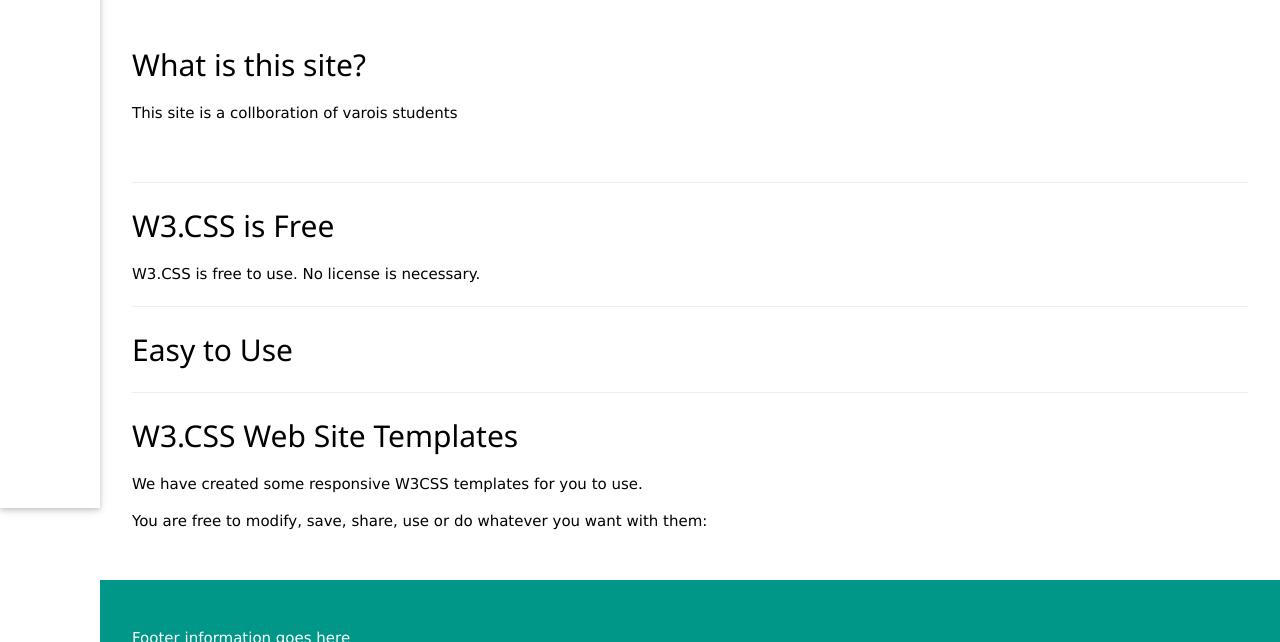
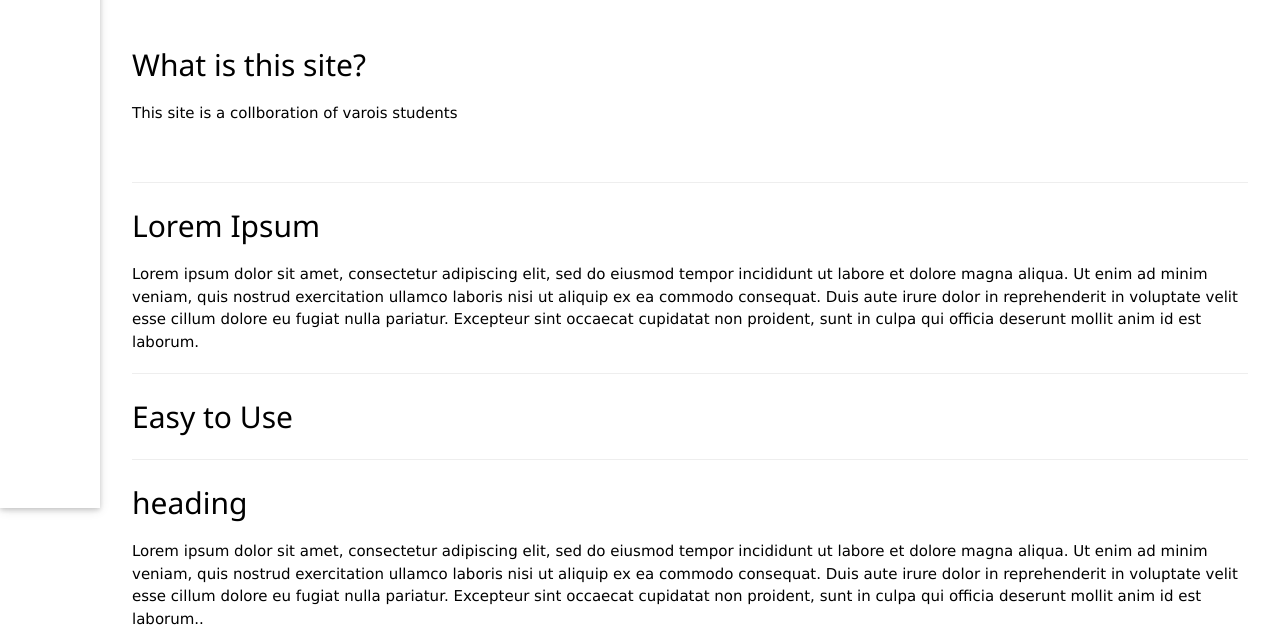
Before and after one commit to Luis-Macias/American-Studies-102-site, a plain HTML site: page index.html in a window 1280 px wide. Shown: the part 292-934 px from the top of the page. Drawn offline with Linux system fonts and the light colour scheme.

Commit message:
add more example paragraph

```diff
--- a/index.html
+++ b/index.html
@@ -48,15 +48,15 @@
             <br>
 
             <hr>
-            <h2>W3.CSS is Free</h2>
-            <p>W3.CSS is free to use. No license is necessary.</p>
+            <h2>Lorem Ipsum</h2>
+            <p>Lorem ipsum dolor sit amet, consectetur adipiscing elit, sed do eiusmod tempor incididunt ut labore et dolore magna aliqua. Ut enim ad minim veniam, quis nostrud exercitation ullamco laboris nisi ut aliquip ex ea commodo consequat. Duis aute irure dolor in reprehenderit in voluptate velit esse cillum dolore eu fugiat nulla pariatur. Excepteur sint occaecat cupidatat non proident, sunt in culpa qui officia deserunt mollit anim id est laborum.</p>
             <hr>
             <h2>Easy to Use</h2>
 
             <hr>
-            <h2>W3.CSS Web Site Templates</h2>
-            <p>We have created some responsive W3CSS templates for you to use.</p>
-            <p>You are free to modify, save, share, use or do whatever you want with them:</p>
+            <h2> heading </h2>
+            <p>Lorem ipsum dolor sit amet, consectetur adipiscing elit, sed do eiusmod tempor incididunt ut labore et dolore magna aliqua. Ut enim ad minim veniam, quis nostrud exercitation ullamco laboris nisi ut aliquip ex ea commodo consequat. Duis aute irure dolor in reprehenderit in voluptate velit esse cillum dolore eu fugiat nulla pariatur. Excepteur sint occaecat cupidatat non proident, sunt in culpa qui officia deserunt mollit anim id est laborum..</p>
+            <p>Lorem ipsum dolor sit amet, consectetur adipiscing elit, sed do eiusmod tempor incididunt ut labore et dolore magna aliqua. Ut enim ad minim veniam, quis nostrud exercitation ullamco laboris nisi ut aliquip ex ea commodo consequat. Duis aute irure dolor in reprehenderit in voluptate velit esse cillum dolore eu fugiat nulla pariatur. Excepteur sint occaecat cupidatat non proident, sunt in culpa qui officia deserunt mollit anim id est laborum.</p>
 
 
         </div>
```
